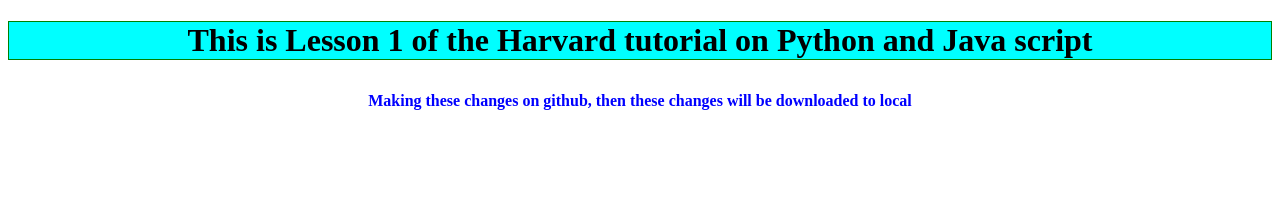
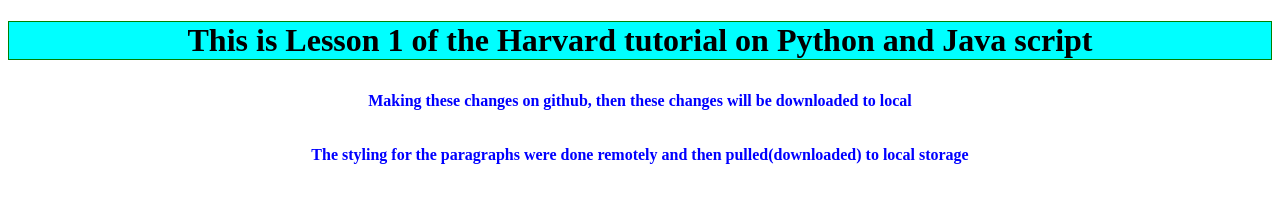
Before and after one commit to ErrolHembrom/lesson1, a plain HTML site: page index.html in a window 1280 px wide. Drawn offline with Linux system fonts and the light colour scheme.

Commit message:
Update index.html

```diff
--- a/index.html
+++ b/index.html
@@ -9,5 +9,6 @@
 <body>
     <h1>This is Lesson 1 of the Harvard tutorial on Python and Java script</h1>
     <p>Making these changes on github, then these changes will be downloaded to local</p>
+    <p>The styling for the paragraphs were done remotely and then pulled(downloaded) to local storage</p>
 </body>
 </html>
```
